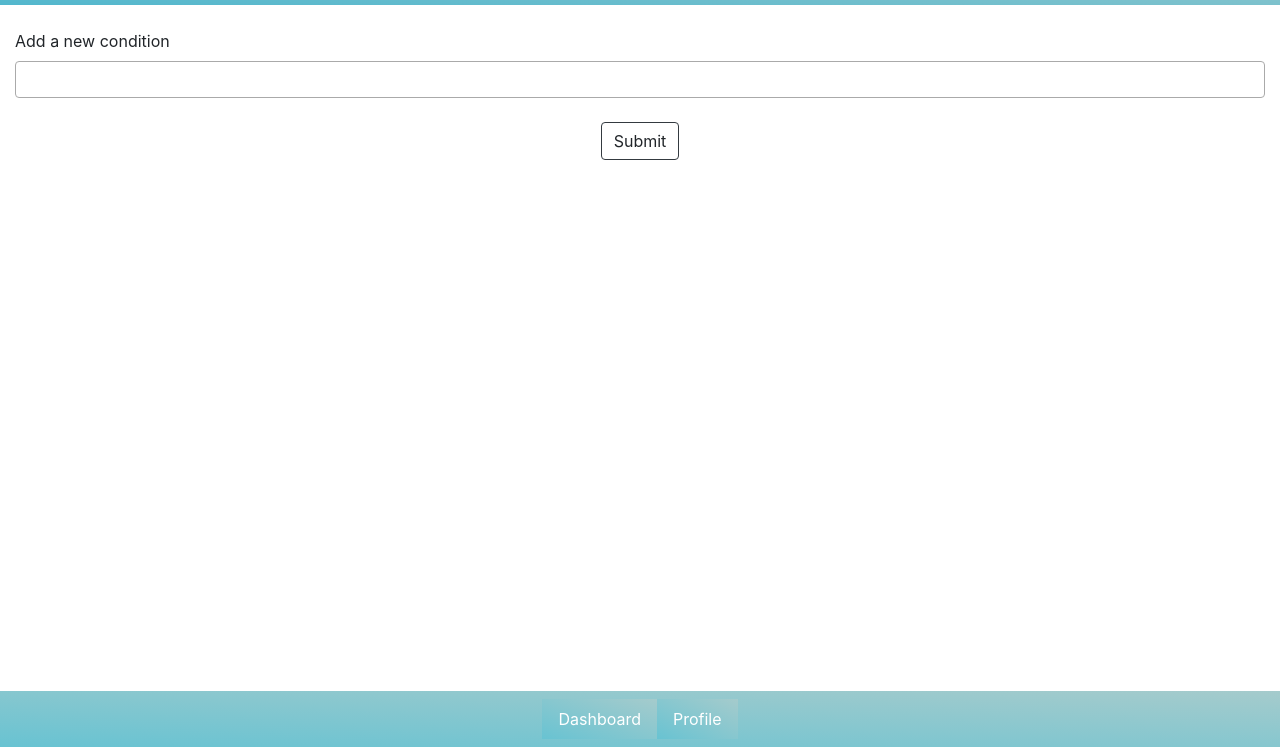
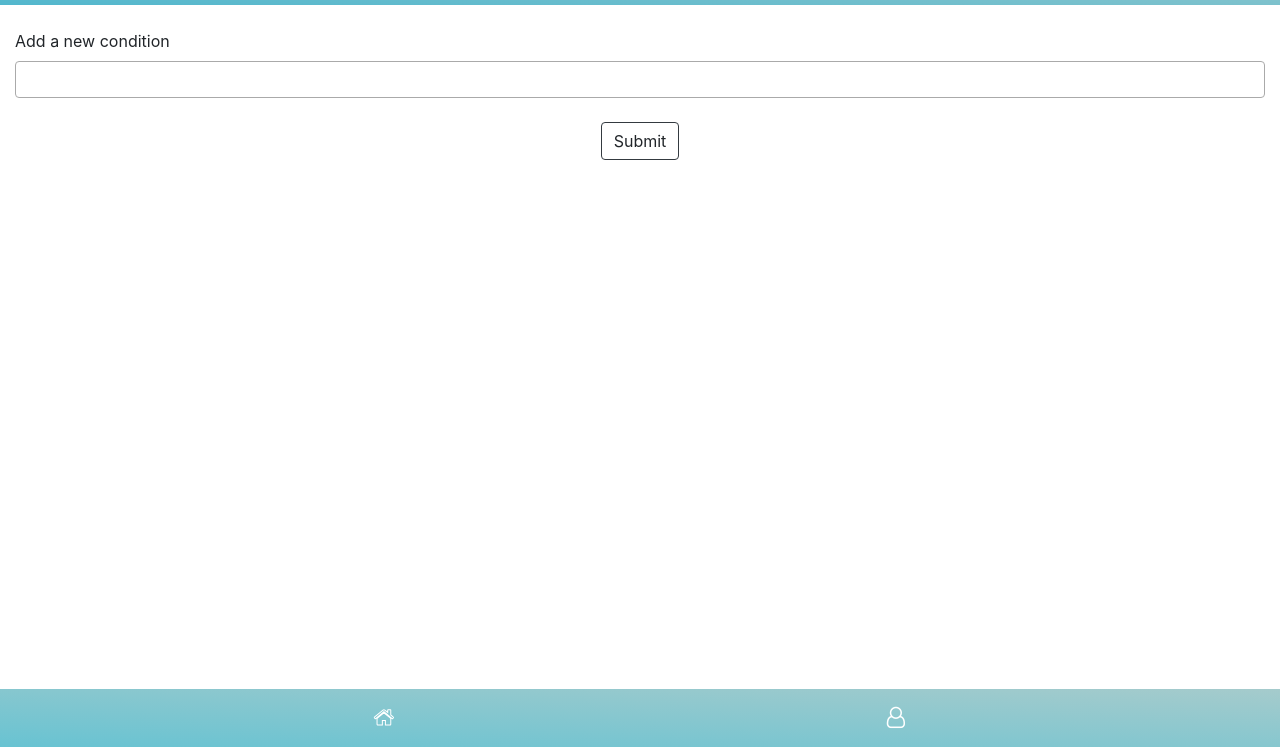
Before and after one commit to jessicaatran/Forever41---A8, a plain HTML site: page conditions.html in a window 1280 px wide. Shown: the part 53-800 px from the top of the page. Drawn offline with nearby package versions, Linux system fonts and the light colour scheme.

Commit message:
sdiyfhga

```diff
--- a/conditions.html
+++ b/conditions.html
@@ -82,14 +82,12 @@
 
     <!-- bottom nav bar -->
     <nav id="bottom-nav-bar" class="navbar navbar-dark bg-dark fixed-bottom justify-content-center">
-      <ul class="nav">
-        <li class="nav-item">
-          <a color="white" type="button" class="nav-link" href="dashboard.html">Dashboard</a>
-        </li>
-        <li class="nav-item">
-          <a color="white" type="button" class="nav-link" href="./profile.html">Profile</a>
-        </li>
-      </ul>
+      <div id="iconContainer">
+        <i id="dashButton_prof" class="fa fa-home fa-lg" aria-hidden="true"></i>
+      </div>
+      <div id="iconContainer">
+        <i id="profButton" class="fa fa-user-o fa-lg" aria-hidden="true"></i>
+      </div>
     </nav>
 
     <script>
```
Also changed, not shown: arthritis.html (+7 -8 lines), backpain.html (+6 -8 lines), cholesterol.html (+6 -8 lines), dashboard.html (+1 -1 lines), diabetes.html (+6 -8 lines), edit_conditions.html (+6 -8 lines), edit_prof.html (+6 -8 lines), fatigue.html (+6 -8 lines), highbp.html (+6 -8 lines), lowbackpain.html (+6 -8 lines), nav-bottom.html (deleted, +0 -9 lines), nav.html (deleted, +0 -6 lines), ulcers.html (+6 -8 lines).
